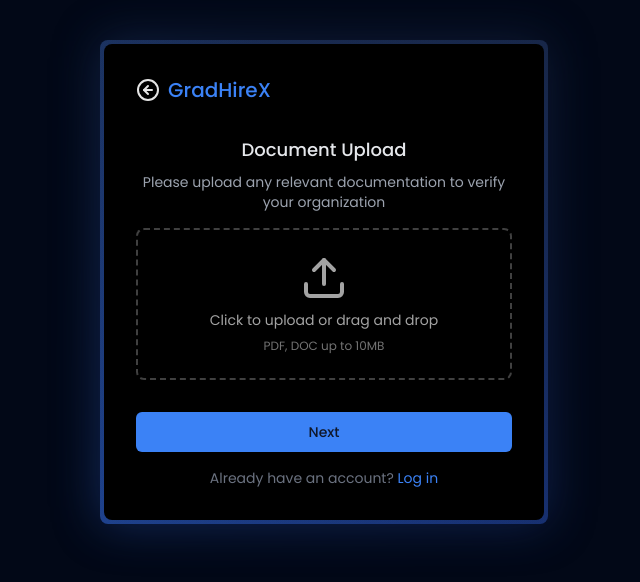
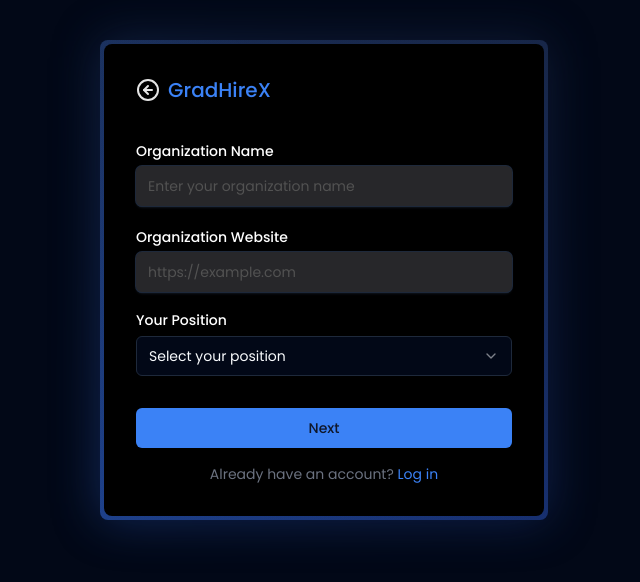
Before and after one commit to SinghAstra/GradHireX, a Next.js app: page /auth/sign-in in a window 1280 px wide. Shown: the top 582 px of the page, without its empty margins (316-956 px from the left). Built offline with nearby package versions, Linux system fonts and the light colour scheme.

Commit message:
Updated OrganisationDetails Component

```diff
--- a/app/auth/sign-in/page.tsx
+++ b/app/auth/sign-in/page.tsx
@@ -33,7 +33,7 @@
 };
 
 const RegistrationForm = () => {
-  const [stage, setStage] = useState(3);
+  const [stage, setStage] = useState(2);
   const [errors, setErrors] = useState<FormErrors>({});
   const [formData, setFormData] = useState<FormData>(initialFormData);
 
--- a/components/auth/OrganizationDetails.tsx
+++ b/components/auth/OrganizationDetails.tsx
@@ -1,12 +1,51 @@
-import { StageProps } from "@/types/registration";
+import {
+  COMPANY_POSITIONS,
+  GOVERNMENT_POSITIONS,
+  UNIVERSITY_POSITIONS,
+} from "@/types/organization";
+import { FormErrors, StageProps } from "@/types/registration";
 import React from "react";
+import { HorizontalAnimationContainer } from "../global/animation-container";
 import { Input } from "../ui/input";
+import { Label } from "../ui/label";
+import {
+  Select,
+  SelectContent,
+  SelectItem,
+  SelectTrigger,
+  SelectValue,
+} from "../ui/select";
 
 export function OrganizationDetails({
   formData,
   errors,
+  setErrors,
   handleInputChange,
 }: StageProps) {
+  const handleSelectChange = (value: string) => {
+    handleInputChange({
+      target: { name: "userPosition", value },
+    } as React.ChangeEvent<HTMLInputElement>);
+
+    setErrors((prev: FormErrors) => ({
+      ...prev,
+      userPosition: "",
+    }));
+  };
+
+  const getPositionOptions = () => {
+    switch (formData.role) {
+      case "University":
+        return UNIVERSITY_POSITIONS;
+      case "Company":
+        return COMPANY_POSITIONS;
+      case "Government":
+        return GOVERNMENT_POSITIONS;
+      default:
+        return [];
+    }
+  };
+
   return (
     <div className="space-y-4">
       <Input
@@ -32,17 +71,29 @@
         errorMessage={errors.organizationWebsite}
       />
 
-      <Input
-        id="userPosition"
-        name="userPosition"
-        placeholder="e.g., Manager, Director, etc."
-        label="Your Position/Title"
-        type="text"
-        required
-        value={formData.userPosition}
-        onChange={handleInputChange}
-        errorMessage={errors.userPosition}
-      />
+      <HorizontalAnimationContainer>
+        <div className="space-y-1">
+          <Label htmlFor="fieldOfStudy" errorMessage={errors.userPosition}>
+            Your Position
+          </Label>
+          <Select
+            name="userPosition"
+            value={formData.userPosition}
+            onValueChange={handleSelectChange}
+          >
+            <SelectTrigger errorMessage={errors.userPosition}>
+              <SelectValue placeholder="Select your position" />
+            </SelectTrigger>
+            <SelectContent>
+              {getPositionOptions().map((position) => (
+                <SelectItem key={position.id} value={position.id}>
+                  {position.title}
+                </SelectItem>
+              ))}
+            </SelectContent>
+          </Select>
+        </div>
+      </HorizontalAnimationContainer>
     </div>
   );
 }
--- a/components/auth/StudentDetails.tsx
+++ b/components/auth/StudentDetails.tsx
@@ -61,10 +61,7 @@
             onValueChange={handleSelectChange}
           >
             <SelectTrigger errorMessage={errors.fieldOfStudy}>
-              <SelectValue
-                className="text-red-500"
-                placeholder="Select field of study"
-              />
+              <SelectValue placeholder="Select field of study" />
             </SelectTrigger>
             <SelectContent>
               {fields.map((field) => (
```
